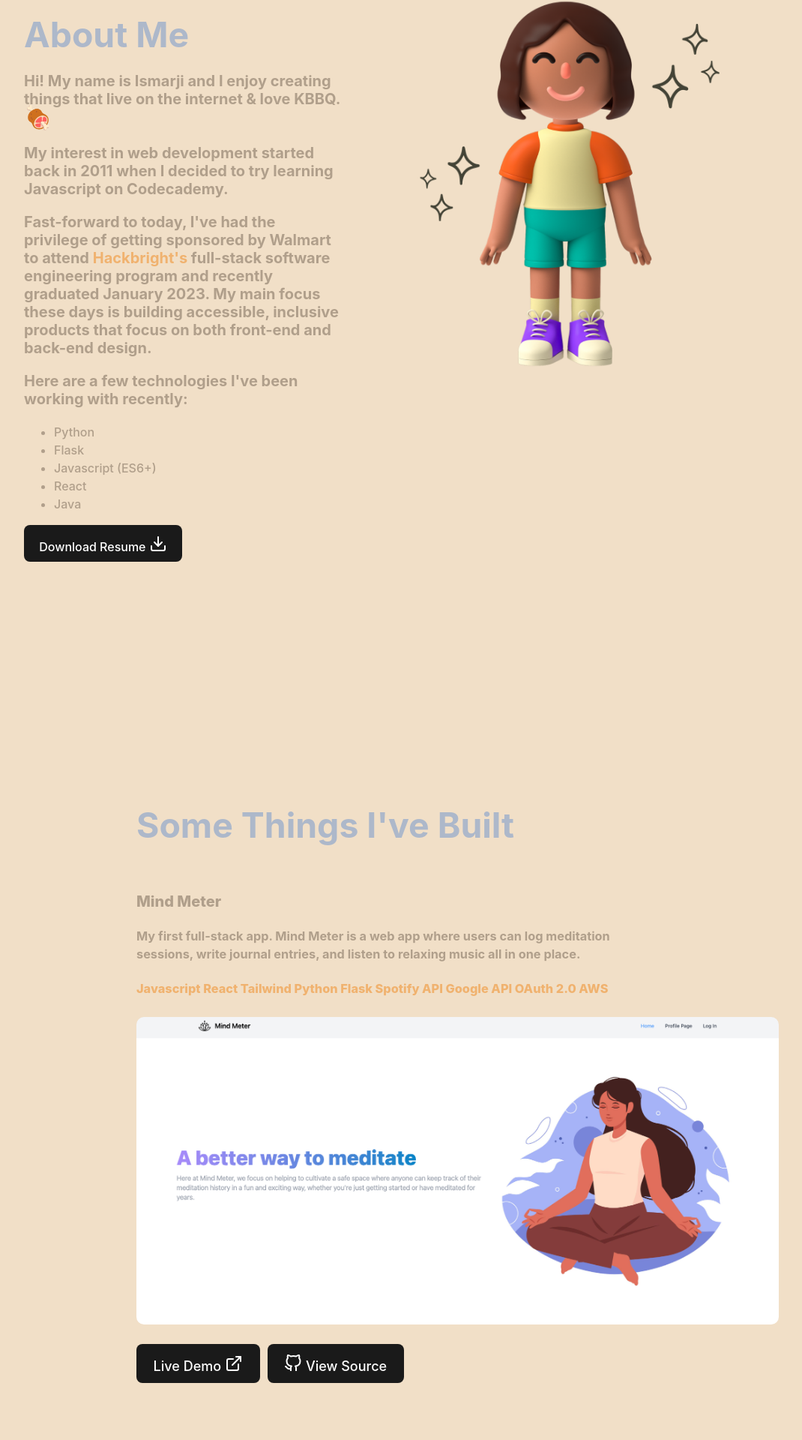
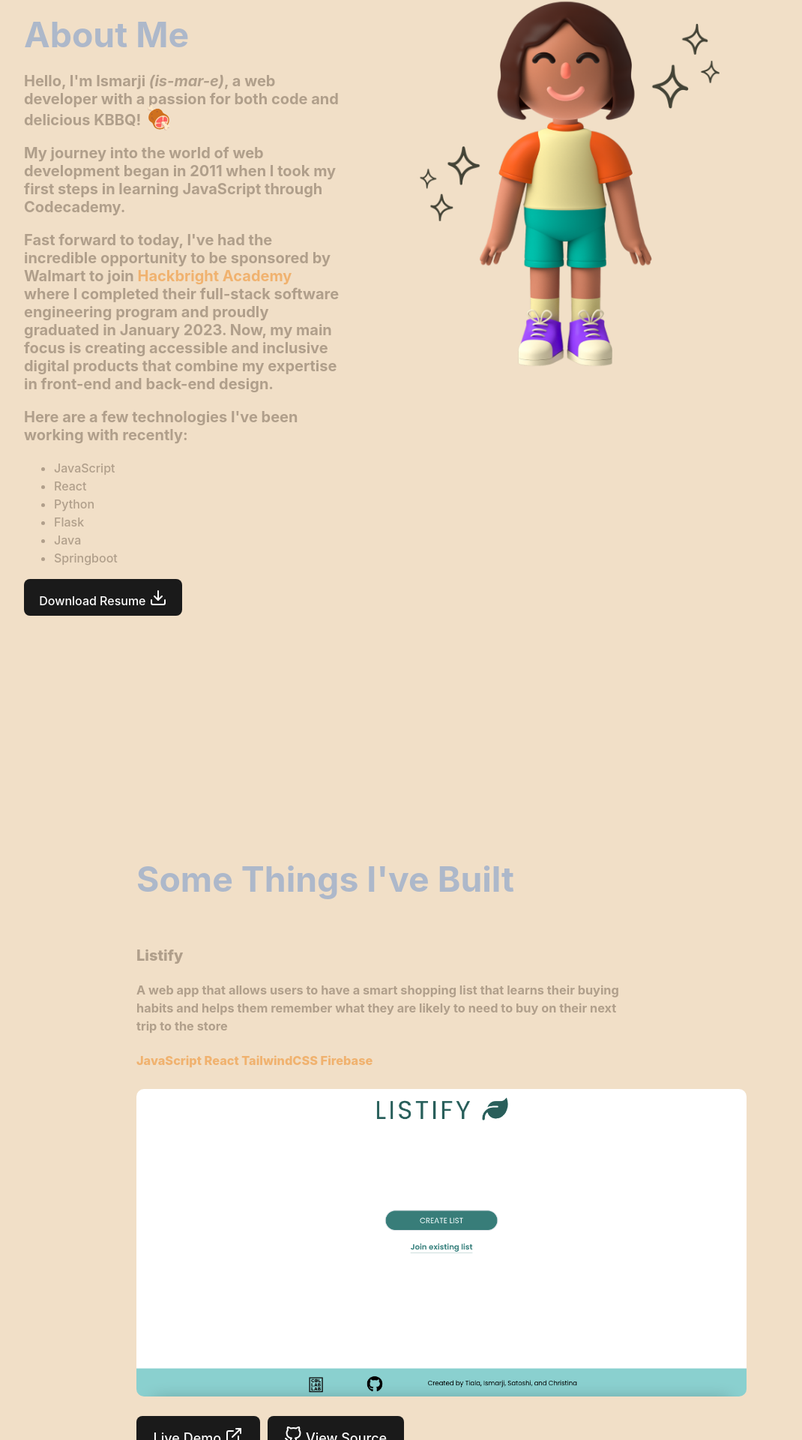
Before and after one commit to ismarjiw/portfolio, a React (Vite) app: page / in a window 1280 px wide. Shown: the part 877-2797 px from the top of the page at 75% size, without its empty margins (200-1270 px from the left). Built offline with nearby package versions, Linux system fonts and the light colour scheme.

Commit message:
add listify to list of projects

```diff
--- a/src/App.css
+++ b/src/App.css
@@ -11,7 +11,6 @@
   border-radius: 2rem;
   margin-bottom: 90px;
 }
-
 
 nav {
   height: 50px;
--- a/src/Components/Main.jsx
+++ b/src/Components/Main.jsx
@@ -19,18 +19,19 @@
             <div className="about-avatar">
                 <section className="about-resume">
                     <h2 id='about'> About Me </h2>
-                    <h3>Hi! My name is Ismarji and I enjoy creating things that live on the internet & love KBBQ.<span className="food">🍖</span></h3>
-                    <h3>My interest in web development started back in 2011 when I decided to try learning Javascript on Codecademy.</h3>
-                    <h3>Fast-forward to today, I've had the privilege of getting sponsored by Walmart to attend <a href="https://hackbrightacademy.com/">Hackbright's</a> full-stack software engineering program and recently graduated January 2023. My main focus these days is building accessible, inclusive products that focus on both front-end and back-end design.</h3>
+                    <h3>Hello, I'm Ismarji <i>(is-mar-e)</i>, a web developer with a passion for both code and delicious KBBQ! <span className="food">🍖</span></h3>
+                    <h3>My journey into the world of web development began in 2011 when I took my first steps in learning JavaScript through Codecademy.</h3>
+                    <h3>Fast forward to today, I've had the incredible opportunity to be sponsored by Walmart to join <a href="https://hackbrightacademy.com/">Hackbright Academy</a> where I completed their full-stack software engineering program and proudly graduated in January 2023. Now, my main focus is creating accessible and inclusive digital products that combine my expertise in front-end and back-end design.</h3>
                     <h3>Here are a few technologies I've been working with recently:</h3>
                     <ul>
+                        <li>JavaScript</li>
+                        <li>React</li>
                         <li>Python</li>
                         <li>Flask</li>
-                        <li>Javascript (ES6+)</li>
-                        <li>React</li>
                         <li>Java</li>
+                        <li>Springboot</li>
                     </ul>
-                    <button onClick={openResume}>Download Resume <svg xmlns="http://www.w3.org/2000/svg" width="24" height="24" viewBox="0 0 24 20" fill="none" stroke="currentColor" stroke-width="2" stroke-linecap="round" stroke-linejoin="round" class="feather feather-download"><path d="M21 15v4a2 2 0 0 1-2 2H5a2 2 0 0 1-2-2v-4"></path><polyline points="7 10 12 15 17 10"></polyline><line x1="12" y1="15" x2="12" y2="3"></line></svg></button>
+                    <button onClick={openResume}>Download Resume <svg xmlns="http://www.w3.org/2000/svg" width="24" height="24" viewBox="0 0 24 20" fill="none" stroke="currentColor" strokeWidth="2" strokeLinecap="round" strokeLinejoin="round" className="feather feather-download"><path d="M21 15v4a2 2 0 0 1-2 2H5a2 2 0 0 1-2-2v-4"></path><polyline points="7 10 12 15 17 10"></polyline><line x1="12" y1="15" x2="12" y2="3"></line></svg></button>
                 </section>
                 <section className="avatar-img">
                     <img className="avatar" src={avatar} />
--- a/src/Components/Project.jsx
+++ b/src/Components/Project.jsx
@@ -7,14 +7,14 @@
             <h4>{props.description}</h4>
             <h4 className="project-stack">{props.stack}</h4>
             <div className="project-image">
-                <img className="image" src={props.image} />
+                <img className="image" alt={props.altText} src={props.image} />
             </div>
 
                 <a href={props.demo}>
-                    <button>Live Demo <svg xmlns="http://www.w3.org/2000/svg" width="24" height="24" viewBox="0 0 24 20" fill="none" stroke="currentColor" stroke-width="2" stroke-linecap="round" stroke-linejoin="round" class="feather feather-external-link"><path d="M18 13v6a2 2 0 0 1-2 2H5a2 2 0 0 1-2-2V8a2 2 0 0 1 2-2h6"></path><polyline points="15 3 21 3 21 9"></polyline><line x1="10" y1="14" x2="21" y2="3"></line></svg></button>
+                    <button>Live Demo <svg xmlns="http://www.w3.org/2000/svg" width="24" height="24" viewBox="0 0 24 20" fill="none" stroke="currentColor" strokeWidth="2" strokeLinecap="round" strokeLinejoin="round" className="feather feather-external-link"><path d="M18 13v6a2 2 0 0 1-2 2H5a2 2 0 0 1-2-2V8a2 2 0 0 1 2-2h6"></path><polyline points="15 3 21 3 21 9"></polyline><line x1="10" y1="14" x2="21" y2="3"></line></svg></button>
                 </a>
                 <a href={props.code}>
-                    <button><svg xmlns="http://www.w3.org/2000/svg" width="24" height="24" viewBox="0 0 24 20" fill="none" stroke="currentColor" stroke-width="2" stroke-linecap="round" stroke-linejoin="round" class="feather feather-github"><path d="M9 19c-5 1.5-5-2.5-7-3m14 6v-3.87a3.37 3.37 0 0 0-.94-2.61c3.14-.35 6.44-1.54 6.44-7A5.44 5.44 0 0 0 20 4.77 5.07 5.07 0 0 0 19.91 1S18.73.65 16 2.48a13.38 13.38 0 0 0-7 0C6.27.65 5.09 1 5.09 1A5.07 5.07 0 0 0 5 4.77a5.44 5.44 0 0 0-1.5 3.78c0 5.42 3.3 6.61 6.44 7A3.37 3.37 0 0 0 9 18.13V22"></path></svg> View Source</button>
+                    <button><svg xmlns="http://www.w3.org/2000/svg" width="24" height="24" viewBox="0 0 24 20" fill="none" stroke="currentColor" strokeWidth="2" strokeLinecap="round" strokeLinejoin="round" className="feather feather-github"><path d="M9 19c-5 1.5-5-2.5-7-3m14 6v-3.87a3.37 3.37 0 0 0-.94-2.61c3.14-.35 6.44-1.54 6.44-7A5.44 5.44 0 0 0 20 4.77 5.07 5.07 0 0 0 19.91 1S18.73.65 16 2.48a13.38 13.38 0 0 0-7 0C6.27.65 5.09 1 5.09 1A5.07 5.07 0 0 0 5 4.77a5.44 5.44 0 0 0-1.5 3.78c0 5.42 3.3 6.61 6.44 7A3.37 3.37 0 0 0 9 18.13V22"></path></svg> View Source</button>
                 </a>
         </div>
     )
--- a/src/Components/Projects.jsx
+++ b/src/Components/Projects.jsx
@@ -2,26 +2,38 @@
 import Project from "./Project"
 import meme from '../assets/meme.png'
 import mindmeter from '../assets/mindmeter.png'
+import listify from '../assets/listify.png'
 
 export default function projects() {
     return (
         <div className="projects-content" id='projects'>
             <h2>Some Things I've Built</h2>
             <Project
+                name="Listify"
+                description="A web app that allows users to have a smart shopping list that learns their buying habits and helps them remember what they are likely to need to buy on their next trip to the store"
+                stack="JavaScript React TailwindCSS Firebase"
+                demo="https://tcl-64-smart-shopping-list.web.app/"
+                code="https://github.com/the-collab-lab/tcl-64-smart-shopping-list"
+                image={listify}
+                altText="A screenshot of the frontpage of Listify"
+            />
+            <Project
                 name="Mind Meter"
-                description="My first full-stack app. Mind Meter is a web app where users can log meditation sessions, write journal entries, and listen to relaxing music all in one place."
-                stack="Javascript React Tailwind Python Flask Spotify API Google API OAuth 2.0 AWS"
+                description="A web app where users can log meditation sessions, write journal entries, and listen to relaxing music all in one place."
+                stack="JavaScript React TailwindCSS Python Flask Spotify API Google API AWS"
                 demo="http://meetmindmeter.com/"
                 code="https://github.com/ismarjiw/Mind-Meter"
                 image={mindmeter}
+                altText="A screenshot of the frontpage of Mind Meter"
             />
             <Project
                 name="Let me meme it for you"
                 description="A web app that allows users to generate random meme images to add text to and create their own custom memes."
-                stack="Javascript React HTML CSS"
+                stack="JavaScript React HTML CSS"
                 demo="https://letmememeitforyou.netlify.app/"
                 code="https://github.com/ismarjiw/meme-generator"
                 image={meme}
+                altText="A screenshot of the frontpage of Let me meme it for you"
             />
         </div>
     )
```
Also changed, not shown: src/assets/listify.png (added).
